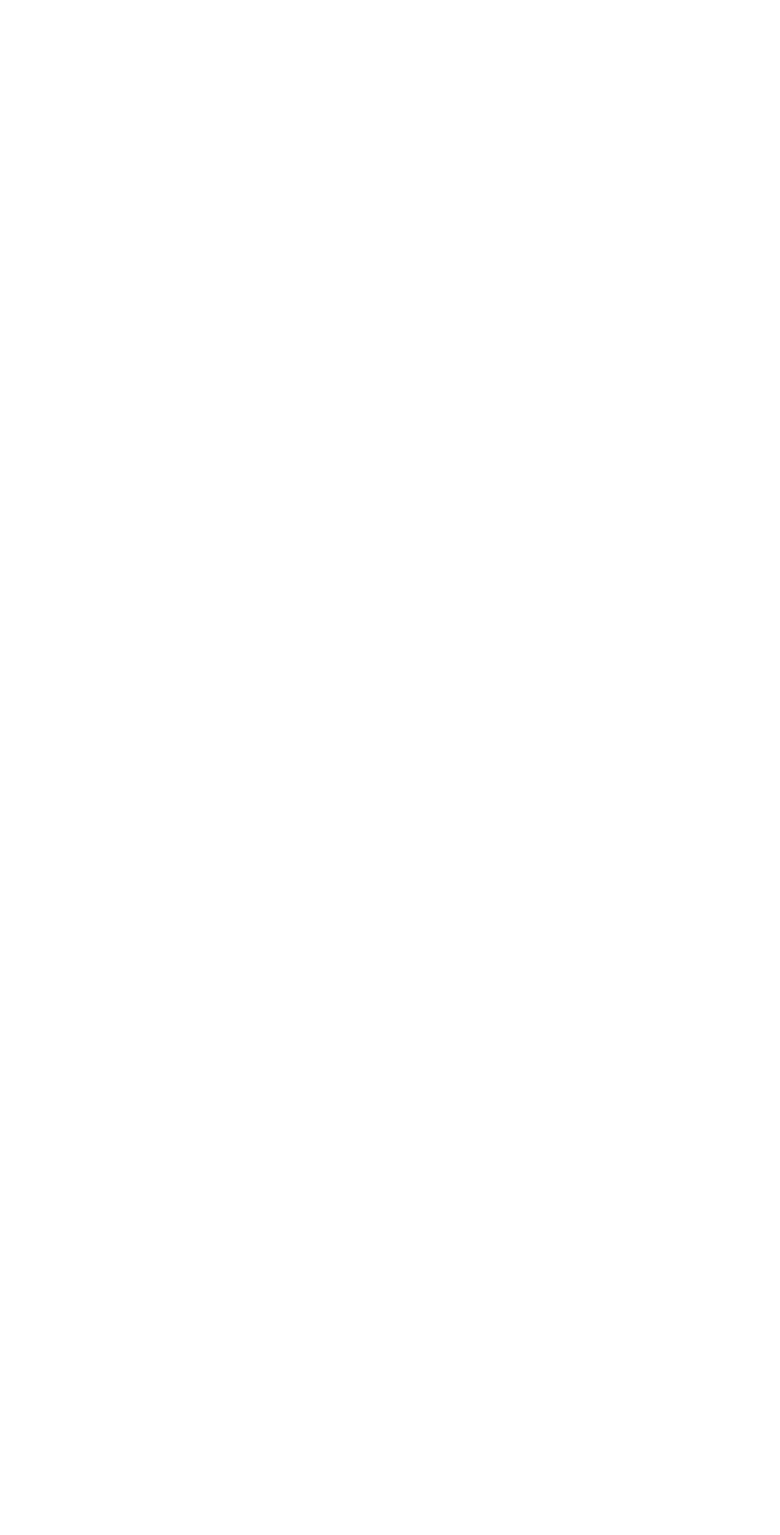
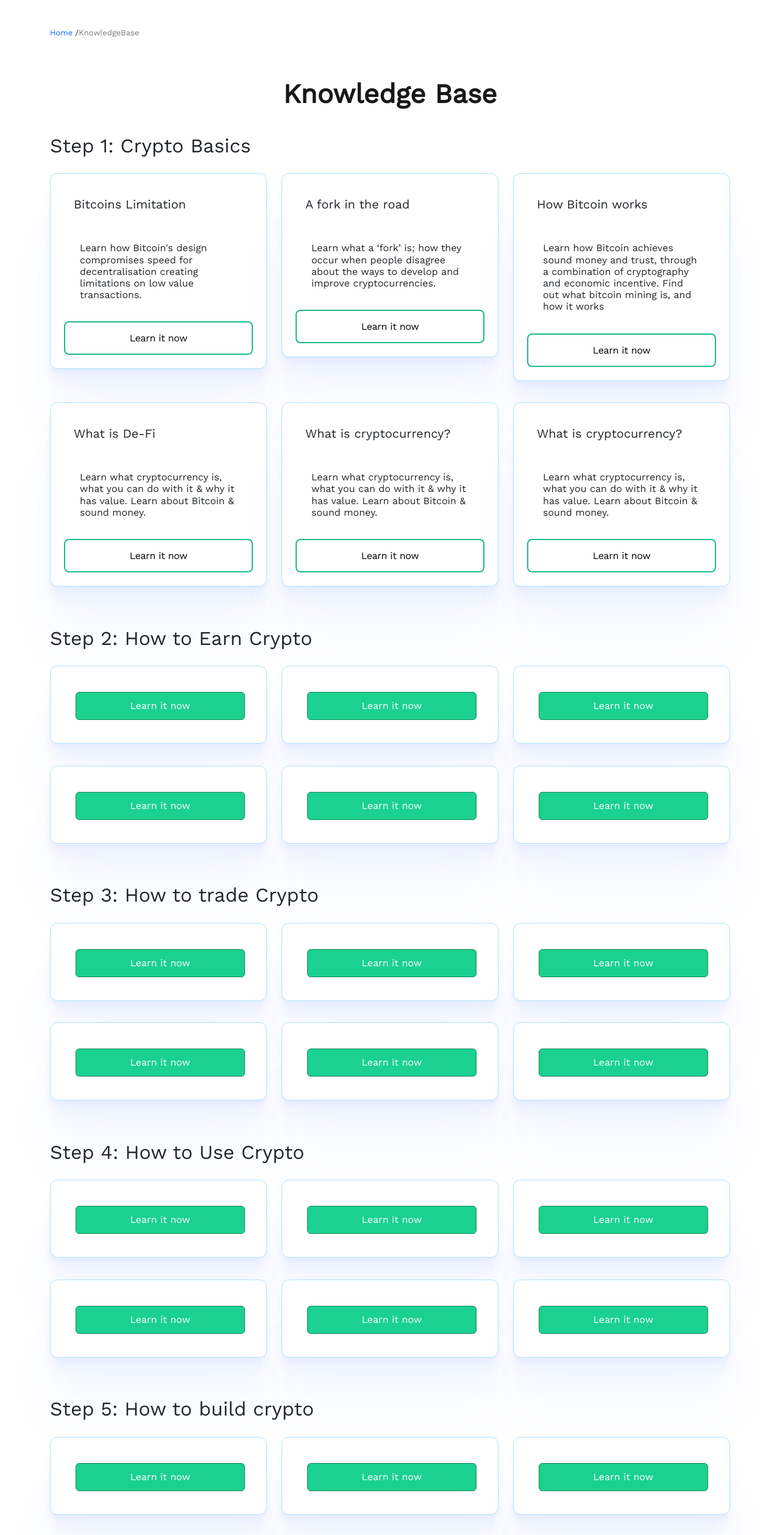
Before and after one commit to TEE2DWHY/TeamDefi, a React (Create React App) app: page /knowledgeBase in a window 1280 px wide. Before the commit this address had no page. Shown: the part 80-2598 px from the top of the page at 61% size. Before the commit the page ends 800 px from the top, so only its background shows below. Built offline with nearby package versions, Linux system fonts and the light colour scheme.

Commit message:
worked on the knowledge page

```diff
--- a/src/App.js
+++ b/src/App.js
@@ -7,6 +7,7 @@ import About from "./pages/About"
 import Tools from "./pages/Tools"
 import Blog from "./pages/Blog"
 import OurCourses from "./pages/Academy"
+import KnowledgeBase from "./pages/KnowledgeBase"
 
 
 function App() {
@@ -21,6 +22,7 @@ function App() {
                 <Route path="/tools" element={<Tools />} />
                 <Route path="/blog" element={<Blog />} />
                 <Route path="/academy" element={<OurCourses />} />
+                <Route path="/knowledgeBase" element={<KnowledgeBase />} />
             </Routes>
         </BrowserRouter>
     )
--- a/src/components/Courses.js
+++ b/src/components/Courses.js
@@ -5,18 +5,16 @@ import "../index.css"
 function Learn(props) {
     return (
         <>
-
             <div className="col-lg-4">
                 <div className="card course-card" style={{ width: "", borderRadius: "12px", cursor: "pointer", display: "block", margin: "5% auto" }}>
                     <div className="card-body">
                         <h5 className="card-title"><i class={props.class}></i> {props.courseTitle}</h5>
-                        {/* <h6 className="card-subtitle mb-2 text-muted">{props.courseContent}</h6> */}
                         <ul className="courses">
                             <li className="course-list"> <i class={props.listclassicon} style={{ color: "#1bd190" }}></i> {props.list1}</li>
                             <li className="course-list"><i class={props.listclassicon} style={{ color: "#1bd190" }}></i> {props.list2}</li>
                             <li className="course-list"><i class={props.listclassicon} style={{ color: "#1bd190" }}></i> {props.list3}</li>
                         </ul>
-                        <Link to={props.link1}><button className="btn btn-success cta" type="button">Get Started</button></Link>
+                        <Link to={props.link}><button className="btn btn-success cta" type="button">Get Started</button></Link>
                     </div>
                 </div>
             </div>
--- a/src/components/Data.js
+++ b/src/components/Data.js
@@ -6,7 +6,8 @@ const courseSection = [
         list1: "What is crypto & why is it important",
         list2: "How does crypto work ?",
         list3: "what is a blockchain ",
-        listclassicon: "fa-solid fa-spinner"
+        listclassicon: "fa-solid fa-spinner",
+        link: "/knowledgeBase/#cryptobasics"
     },
     {
         id: 2,
@@ -125,6 +126,122 @@ export const articleData = [
     }
 ]
 
+export const cryptoBasics = [
+    {
+        courseTitle: "Bitcoins Limitation",
+        courseContent: "Learn how Bitcoin's design compromises speed for decentralisation creating limitations on low value transactions.",
+        link: ""
+    },
+    {
+        courseTitle: "A fork in the road",
+        courseContent: "Learn what a ‘fork’ is; how they occur when people disagree about the ways to develop and improve cryptocurrencies.",
+        link: ""
+    },
+    {
+        courseTitle: "How Bitcoin works",
+        courseContent: "Learn how Bitcoin achieves sound money and trust, through a combination of cryptography and economic incentive. Find out what bitcoin mining is, and how it works",
+        link: ""
+    },
+    {
+        courseTitle: "What is De-Fi",
+        courseContent: "Learn what cryptocurrency is, what you can do with it & why it has value. Learn about Bitcoin & sound money.",
+        link: ""
+    },
+    {
+        courseTitle: "What is cryptocurrency?",
+        courseContent: "Learn what cryptocurrency is, what you can do with it & why it has value. Learn about Bitcoin & sound money.",
+        link: ""
+    },
+    {
+        courseTitle: "What is cryptocurrency?",
+        courseContent: "Learn what cryptocurrency is, what you can do with it & why it has value. Learn about Bitcoin & sound money.",
+        link: ""
+    },
+]
+
+export const EarnCrypto = [
+    {
+
+    },
+    {
+
+    },
+    {
+
+    },
+    {
+
+    },
+    {
+
+    },
+    {
+
+    },
+]
+
+export const tradeCrypto = [
+    {
+
+    },
+    {
+
+    },
+    {
+
+    },
+    {
+
+    },
+    {
+
+    },
+    {
+
+    },
+]
+
+export const useCrypto = [
+    {
+
+    },
+    {
+
+    },
+    {
+
+    },
+    {
+
+    },
+    {
+
+    },
+    {
+
+    },
+]
+
+export const buildCrypto = [
+    {
+
+    },
+    {
+
+    },
+    {
+
+    },
+    {
+
+    },
+    {
+
+    },
+    {
+
+    },
+]
 
 
 export default courseSection
--- a/src/index.css
+++ b/src/index.css
@@ -179,6 +179,28 @@ button.articles{
 button.cta:hover{
   animation: pulse; /* referring directly to the animation's @keyframe declaration */
   animation-duration: 2s; /* don't forget to set a duration! */
+}
+
+button.k-b{
+    font-size: 16px;
+    line-height: 19px;
+    letter-spacing: -.02em;
+    display: inline-block;
+    vertical-align: top;
+    background-color: #fff;
+    width: 100%;
+    text-align: center;
+    border-radius: 8px;
+    border: 2px solid #1cbb82;
+    padding: 16px 5px;
+    transition: .2s;
+    margin-bottom: 0;
+}
+
+button.k-b:hover{
+  background-color: #1cbb82;
+  color: #fff;
+  transition: all 2s ease;
 }
 
 button.search{
@@ -469,10 +491,6 @@ button.visit-site:hover{
 }
 
 
-.k-b {
-  font-size: 50px;
-}
-
 .tool-visit{
    color: #1c96eb;
   text-align: center;
--- /dev/null
+++ b/src/pages/KnowledgeBase.js
@@ -0,0 +1,114 @@
+import Navbar from "../components/Navbar"
+import Footer from "../components/Footer"
+import { Link } from "react-router-dom"
+import { cryptoBasics } from "../components/Data"
+import { EarnCrypto, tradeCrypto, useCrypto, buildCrypto } from "../components/Data"
+
+
+const KnowledgeBase = (props) => {
+    return (
+        <>
+            <Navbar />
+            <br /> <br />
+            <div className="container" style={{ textAlign: "left" }}>
+                <p style={{ fontSize: "13px" }}><Link to="/"><span className="redierction">Home</span></Link> /<span style={{ opacity: "0.6" }}>KnowledgeBase</span></p>
+            </div>
+            <br /><br />
+            <h1 style={{ textAlign: "center", fontSize: "44px", fontWeight: "600", color: "#181818", marginBottom: "40px" }}>Knowledge Base</h1>
+
+            <div className="container" id="cryptobasics">
+                <h2>Step 1: Crypto Basics</h2>
+                <div className="row">
+                    {cryptoBasics.map((basics) => (
+                        <div className="col-lg-4">
+                            <div className="card course-card" style={{ borderRadius: "12px", cursor: "pointer", display: "block", margin: "5% auto" }}>
+                                <div className="card-body">
+                                    <h5 className="card-title">{basics.courseTitle}</h5>
+                                    <h6 className="card-subtitle mb-2" style={{ margin: "40px 0", padding: "10px" }}>{basics.courseContent}</h6>
+                                </div>
+                                <Link to={basics.link}><button className="k-b" type="button">Learn it now</button></Link>
+                            </div>
+                        </div>
+
+                    ))}
+                </div>
+            </div>
+
+            <br /> <br />
+            <div className="container">
+                <h2>Step 2: How to Earn Crypto</h2>
+                <div className="row">
+                    {EarnCrypto.map((earn) => (
+                        <div className="col-lg-4">
+                            <div className="card course-card" style={{ width: "", borderRadius: "12px", cursor: "pointer", display: "block", margin: "5% auto" }}>
+                                <div className="card-body">
+                                    <h5 className="card-title">{earn.courseTitle}</h5>
+                                    <h6 className="card-subtitle mb-2 text-muted">{earn.courseContent}</h6>
+                                    <Link to={earn.link}><button className="btn btn-success cta" type="button">Learn it now</button></Link>
+                                </div>
+                            </div>
+                        </div>
+                    ))}
+                </div>
+            </div>
+
+            <br /> <br />
+            <div className="container">
+                <h2>Step 3: How to trade Crypto</h2>
+                <div className="row">
+                    {tradeCrypto.map((trade) => (
+                        <div className="col-lg-4">
+                            <div className="card course-card" style={{ width: "", borderRadius: "12px", cursor: "pointer", display: "block", margin: "5% auto" }}>
+                                <div className="card-body">
+                                    <h5 className="card-title">{trade.courseTitle}</h5>
+                                    <h6 className="card-subtitle mb-2 text-muted">{trade.courseContent}</h6>
+                                    <Link to={trade.link}><button className="btn btn-success cta" type="button">Learn it now</button></Link>
+                                </div>
+                            </div>
+                        </div>
+                    ))}
+                </div>
+            </div>
+
+            <br /> <br />
+            <div className="container">
+                <h2>Step 4: How to Use Crypto</h2>
+                <div className="row">
+                    {useCrypto.map((use) => (
+                        <div className="col-lg-4">
+                            <div className="card course-card" style={{ width: "", borderRadius: "12px", cursor: "pointer", display: "block", margin: "5% auto" }}>
+                                <div className="card-body">
+                                    <h5 className="card-title">{use.courseTitle}</h5>
+                                    <h6 className="card-subtitle mb-2 text-muted">{use.courseContent}</h6>
+                                    <Link to={use.link}><button className="btn btn-success cta" type="button">Learn it now</button></Link>
+                                </div>
+                            </div>
+                        </div>
+                    ))}
+                </div>
+            </div>
+
+            <br /> <br />
+            <div className="container">
+                <h2>Step 5: How to build crypto</h2>
+                <div className="row">
+                    {buildCrypto.map((build) => (
+                        <div className="col-lg-4">
+                            <div className="card course-card" style={{ width: "", borderRadius: "12px", cursor: "pointer", display: "block", margin: "5% auto" }}>
+                                <div className="card-body">
+                                    <h5 className="card-title">{build.courseTitle}</h5>
+                                    <h6 className="card-subtitle mb-2 text-muted">{build.courseContent}</h6>
+                                    <Link to={build.link}><button className="btn btn-success cta" type="button">Learn it now</button></Link>
+                                </div>
+                            </div>
+                        </div>
+                    ))}
+                </div>
+            </div>
+
+            <Footer />
+        </>
+    )
+}
+
+export default KnowledgeBase
```
Also changed, not shown: src/components/Footer.js (+1 -6 lines).
